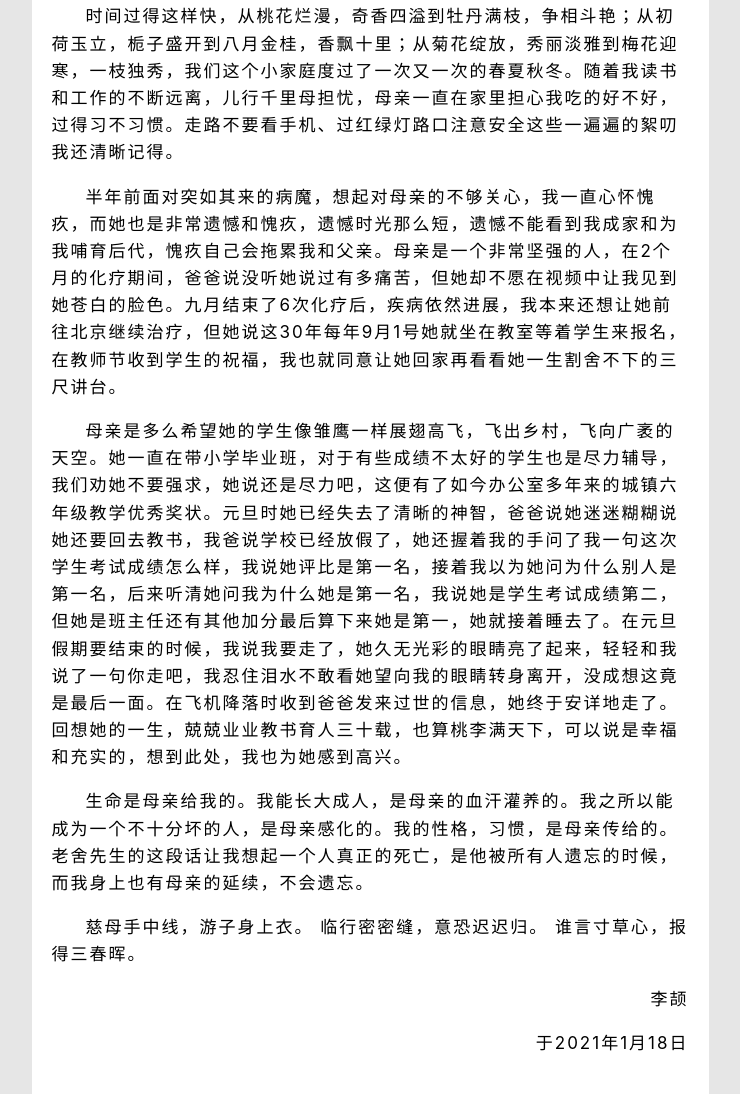
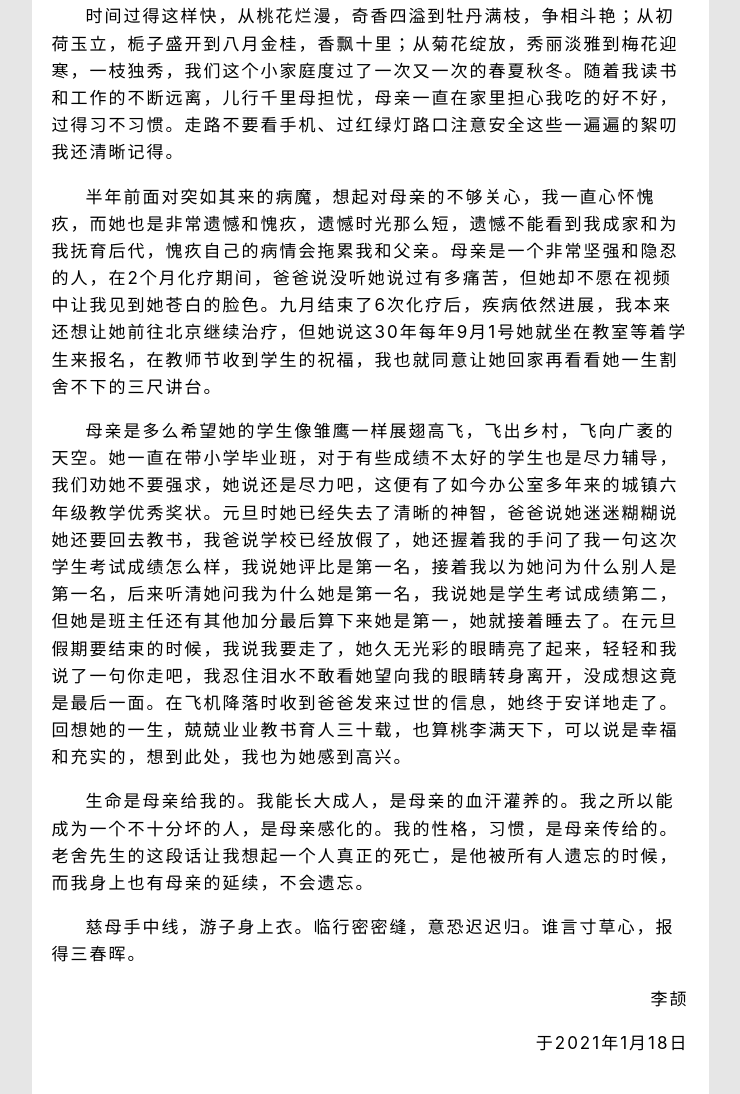
Before and after one commit to sbyps/sbyps.github.io, a plain HTML site: page mother/index.html in a window 1280 px wide. Shown: the part 854-1948 px from the top of the page, without its empty margins (270-1010 px from the left). Drawn offline with Linux system fonts and the light colour scheme.

Commit message:
fix: text

```diff
--- a/mother/index.html
+++ b/mother/index.html
@@ -61,7 +61,7 @@
         时间过得这样快，从桃花烂漫，奇香四溢到牡丹满枝，争相斗艳；从初荷玉立，栀子盛开到八月金桂，香飘十里；从菊花绽放，秀丽淡雅到梅花迎寒，一枝独秀，我们这个小家庭度过了一次又一次的春夏秋冬。随着我读书和工作的不断远离，儿行千里母担忧，母亲一直在家里担心我吃的好不好，过得习不习惯。走路不要看手机、过红绿灯路口注意安全这些一遍遍的絮叨我还清晰记得。
       </p>
       <p>
-        半年前面对突如其来的病魔，想起对母亲的不够关心，我一直心怀愧疚，而她也是非常遗憾和愧疚，遗憾时光那么短，遗憾不能看到我成家和为我哺育后代，愧疚自己会拖累我和父亲。母亲是一个非常坚强的人，在2个月的化疗期间，爸爸说没听她说过有多痛苦，但她却不愿在视频中让我见到她苍白的脸色。九月结束了6次化疗后，疾病依然进展，我本来还想让她前往北京继续治疗，但她说这30年每年9月1号她就坐在教室等着学生来报名，在教师节收到学生的祝福，我也就同意让她回家再看看她一生割舍不下的三尺讲台。
+        半年前面对突如其来的病魔，想起对母亲的不够关心，我一直心怀愧疚，而她也是非常遗憾和愧疚，遗憾时光那么短，遗憾不能看到我成家和为我抚育后代，愧疚自己的病情会拖累我和父亲。母亲是一个非常坚强和隐忍的人，在2个月化疗期间，爸爸说没听她说过有多痛苦，但她却不愿在视频中让我见到她苍白的脸色。九月结束了6次化疗后，疾病依然进展，我本来还想让她前往北京继续治疗，但她说这30年每年9月1号她就坐在教室等着学生来报名，在教师节收到学生的祝福，我也就同意让她回家再看看她一生割舍不下的三尺讲台。
       </p>
       <p>
         母亲是多么希望她的学生像雏鹰一样展翅高飞，飞出乡村，飞向广袤的天空。她一直在带小学毕业班，对于有些成绩不太好的学生也是尽力辅导，我们劝她不要强求，她说还是尽力吧，这便有了如今办公室多年来的城镇六年级教学优秀奖状。元旦时她已经失去了清晰的神智，爸爸说她迷迷糊糊说她还要回去教书，我爸说学校已经放假了，她还握着我的手问了我一句这次学生考试成绩怎么样，我说她评比是第一名，接着我以为她问为什么别人是第一名，后来听清她问我为什么她是第一名，我说她是学生考试成绩第二，但她是班主任还有其他加分最后算下来她是第一，她就接着睡去了。在元旦假期要结束的时候，我说我要走了，她久无光彩的眼睛亮了起来，轻轻和我说了一句你走吧，我忍住泪水不敢看她望向我的眼睛转身离开，没成想这竟是最后一面。在飞机降落时收到爸爸发来过世的信息，她终于安详地走了。回想她的一生，兢兢业业教书育人三十载，也算桃李满天下，可以说是幸福和充实的，想到此处，我也为她感到高兴。
@@ -69,7 +69,7 @@
       <p>
         生命是母亲给我的。我能长大成人，是母亲的血汗灌养的。我之所以能成为一个不十分坏的人，是母亲感化的。我的性格，习惯，是母亲传给的。老舍先生的这段话让我想起一个人真正的死亡，是他被所有人遗忘的时候，而我身上也有母亲的延续，不会遗忘。
       </p>
-      <p>慈母手中线，游子身上衣。 临行密密缝，意恐迟迟归。 谁言寸草心，报得三春晖。</p>
+      <p>慈母手中线，游子身上衣。临行密密缝，意恐迟迟归。谁言寸草心，报得三春晖。</p>
       <p class="author">李颉</p>
       <p class="date">于2021年1月18日</p>
     </div>
```
